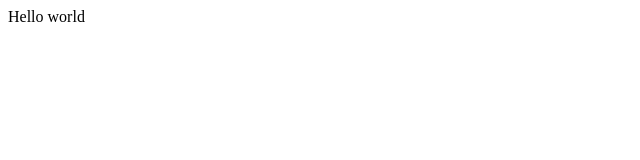
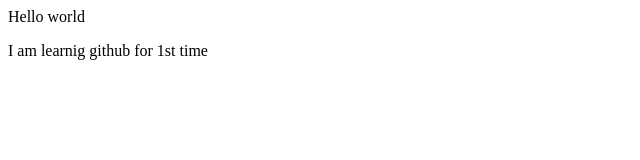
Before and after one commit to aryanjadhav964-ctrl/Project-Demo, a plain HTML site: page index.html in a window 1280 px wide. Shown: the whole page, without its empty margins (0-640 px from the left). Drawn offline with Linux system fonts and the light colour scheme.

Commit message:
new text added

```diff
--- a/index.html
+++ b/index.html
@@ -1 +1,2 @@
 <p>Hello world</p>
+<P>I am learnig github for 1st time</P>
```
